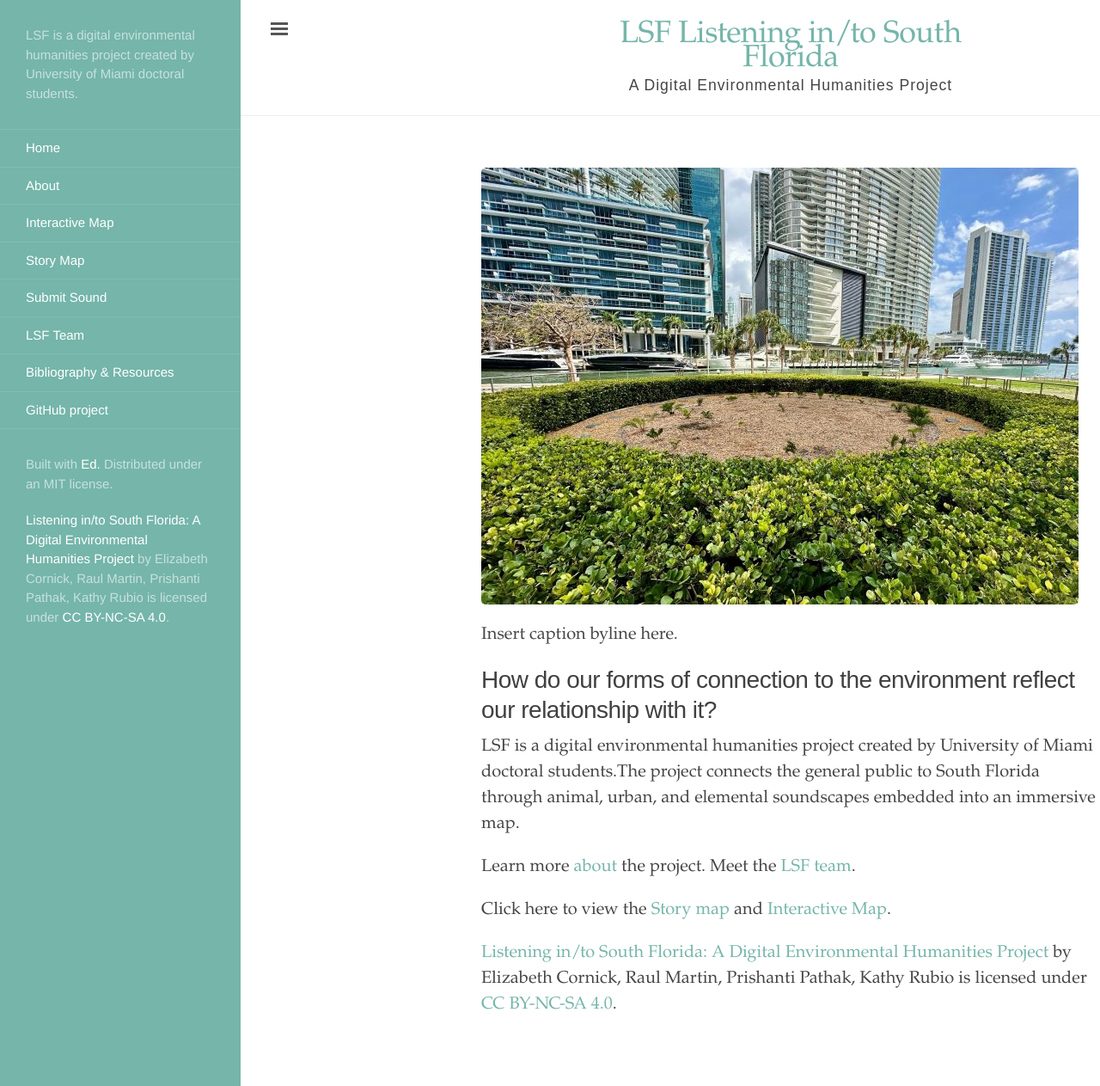
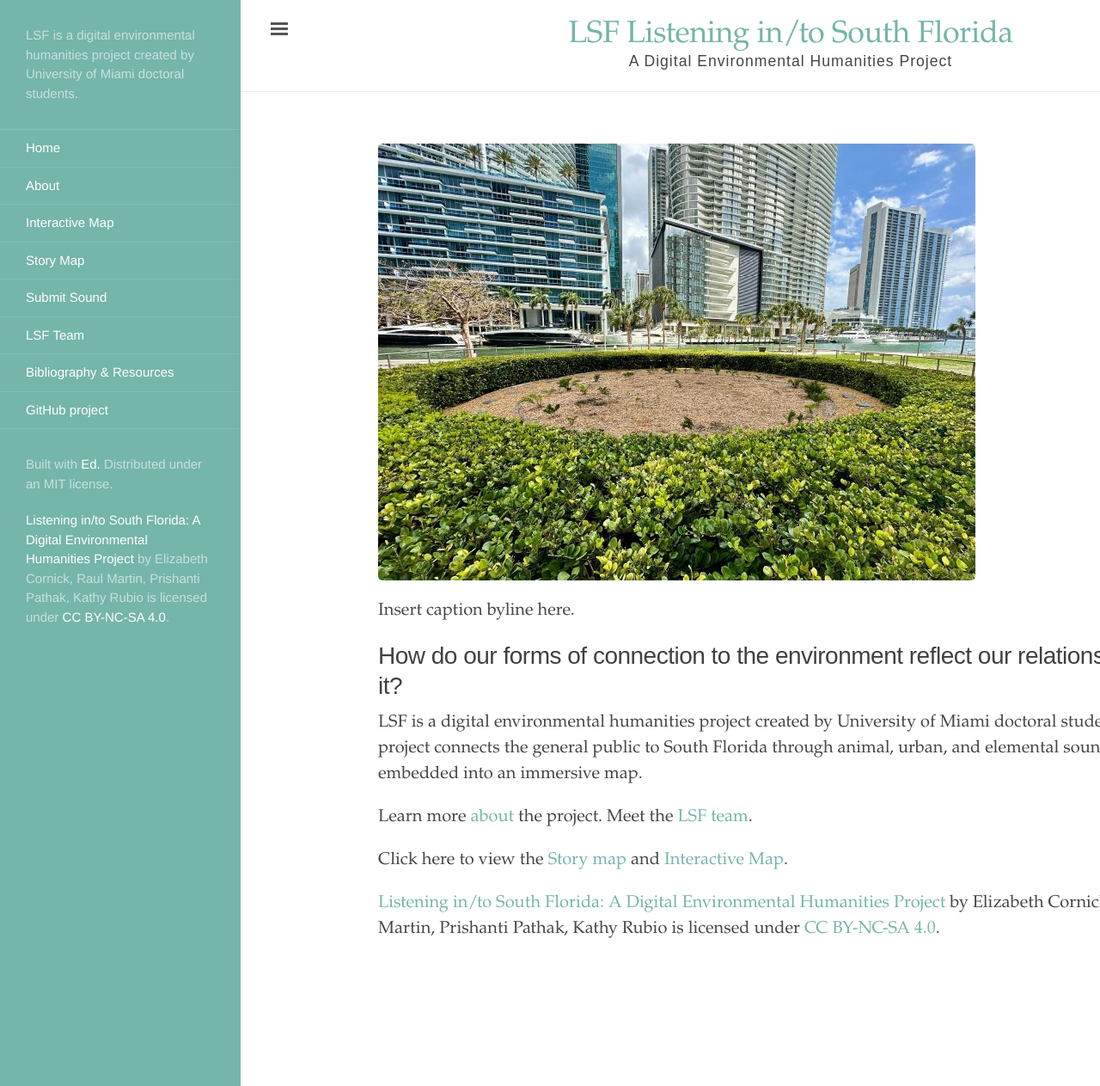
Before and after one commit to rm4-25/lsf_3, a Jekyll site: the page built from index.html, in a window 1280 px wide and 1263 px high. Shown: the whole window at 86% size. Built offline with Jekyll 4.4.1, drawn with Linux system fonts in a browser that asks for light colours.

Commit message:
Update _ed.scss
Changed @media .container max-width: from 38rem to 50rem.

```diff
--- a/_sass/_ed.scss
+++ b/_sass/_ed.scss
@@ -77,7 +77,8 @@ body {
   Center the page content.
 */
 
-/* Changed max-width to 38rem. Reduced padd-left and padding-right to 0rem. @media .container changed to 38rem.
+/* Changed max-width to 38rem. Reduced padd-left and padding-right to 0rem.
+@media .container max-width changed to 50rem from 38rem.
 This change impacts every page on the site, so I'll have to figure how to make it just to the leaflet page next.
 */
 
@@ -91,7 +92,7 @@ This change impacts every page on the site, so I'll have to figure how to make i
 
 @media (min-width: 38rem) {
   .container {
-    max-width: 38rem;
+    max-width: 50rem;
   }
 
 /* Links */
```
